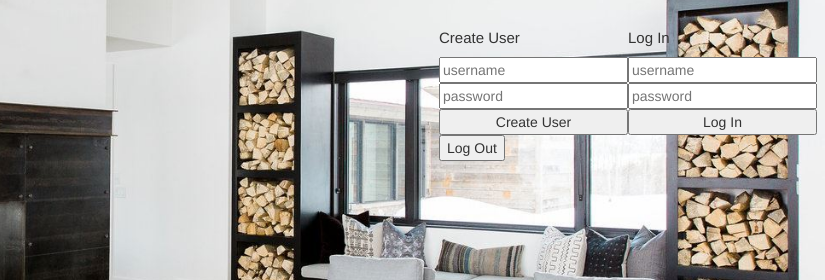
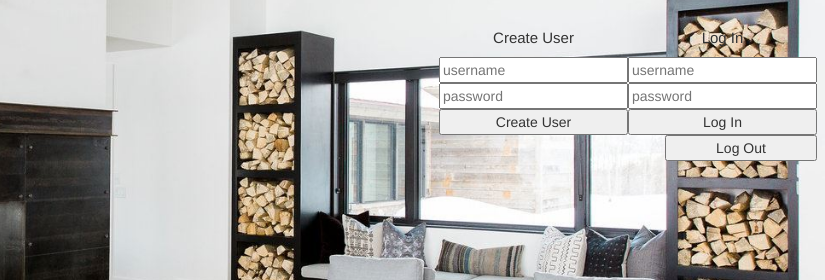
Before and after one commit to austynheinlein/unit3_project, a website: page public/index.html in a window 1280 px wide. Shown: the top 280 px of the page, 455-1280 px from the left. Drawn offline with nearby package versions, Linux system fonts and the light colour scheme; no server answers.

Commit message:
logout formatting

```diff
--- a/public/css/main.css
+++ b/public/css/main.css
@@ -44,6 +44,9 @@
   display: flex;
   flex-direction: row;
 }
+.user, .login {
+  text-align: center;
+}
 .user form{
   display: flex;
   flex-direction: column;
@@ -51,6 +54,13 @@
 .login form{
   display: flex;
   flex-direction: column;
+}
+.logout {
+  display: flex;
+  justify-content: flex-end;
+}
+.logout button {
+  width: 152px;
 }
 h2 {
   font-size: 15px;
--- a/public/index.html
+++ b/public/index.html
@@ -16,7 +16,7 @@
       <div class="header">
         <!-- LOGO -->
         <div class="icon">
-          <img src="./assets/rentr_icon.png" alt="house icon">
+          <a href="#"><img src="./assets/rentr_icon.png" alt="house icon"></a>
         </div>
         <div class="session">
           <div class="create-login">
```
